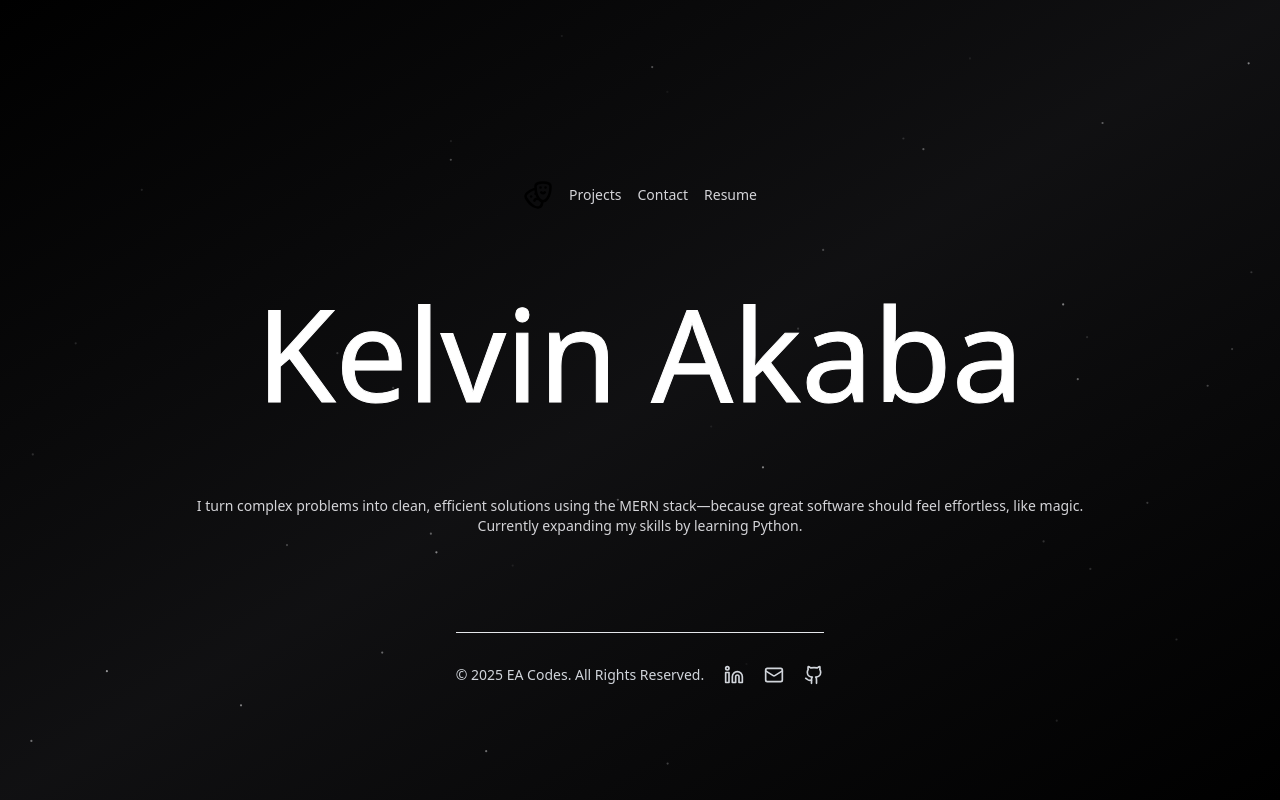
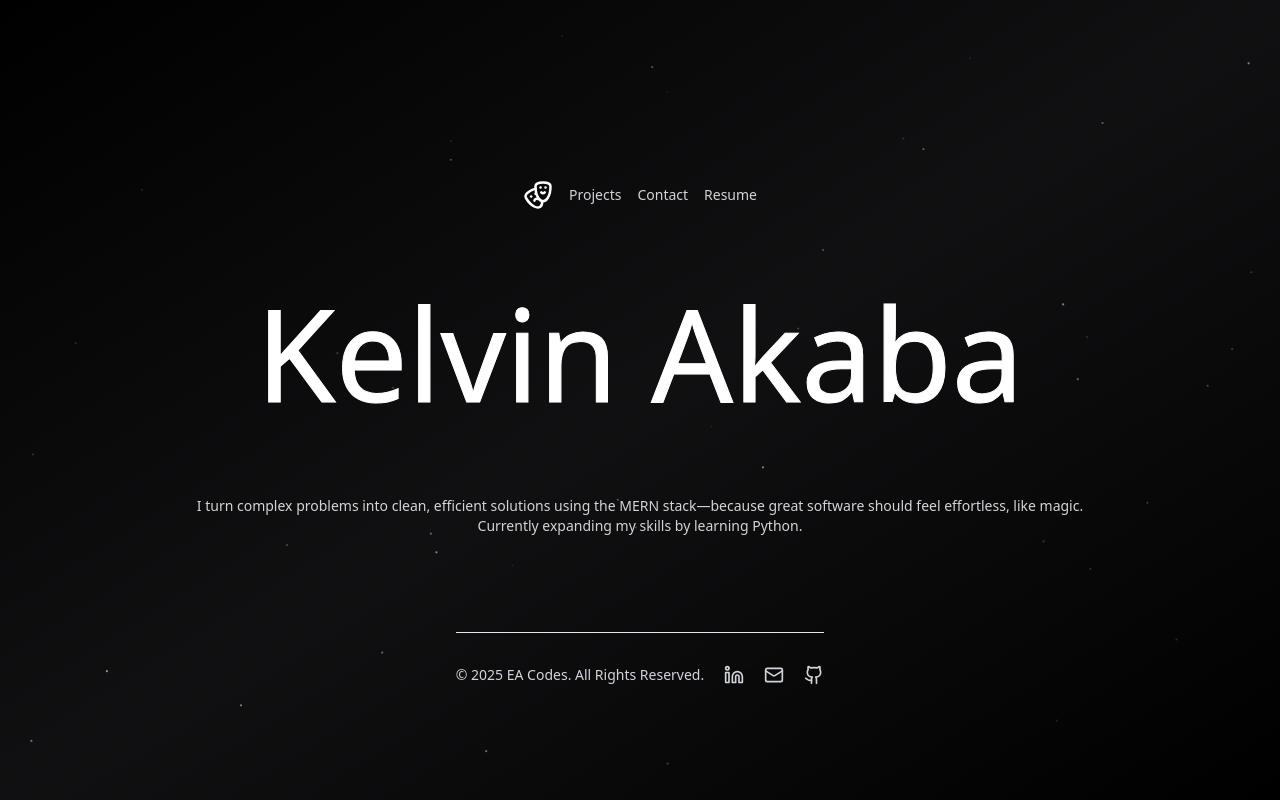
Before and after one commit to eakelvin/portfolio, a Next.js app: page / in a window 1280 px wide. Built offline with nearby package versions, Linux system fonts and the light colour scheme.

Commit message:
refix color mode

```diff
--- a/app/page.tsx
+++ b/app/page.tsx
@@ -11,7 +11,7 @@ export default function Home() {
       <nav className="my-16 animate-fade-in">
         <ul className="flex items-center justify-center gap-4">
           <Link href="/">
-            <Drama size={30} />
+            <Drama size={30} color="white" />
           </Link>
           {navigation.map((item) => (
             <Link
```
